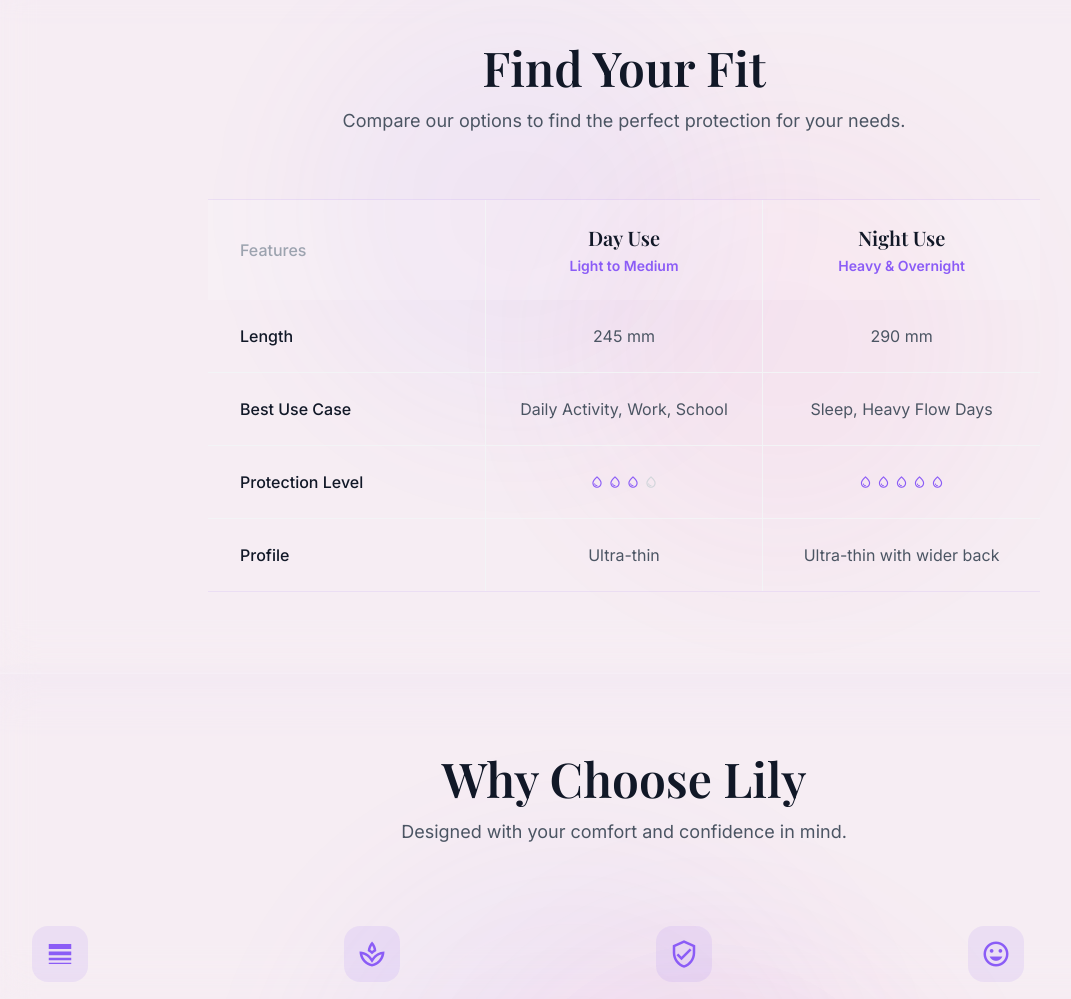
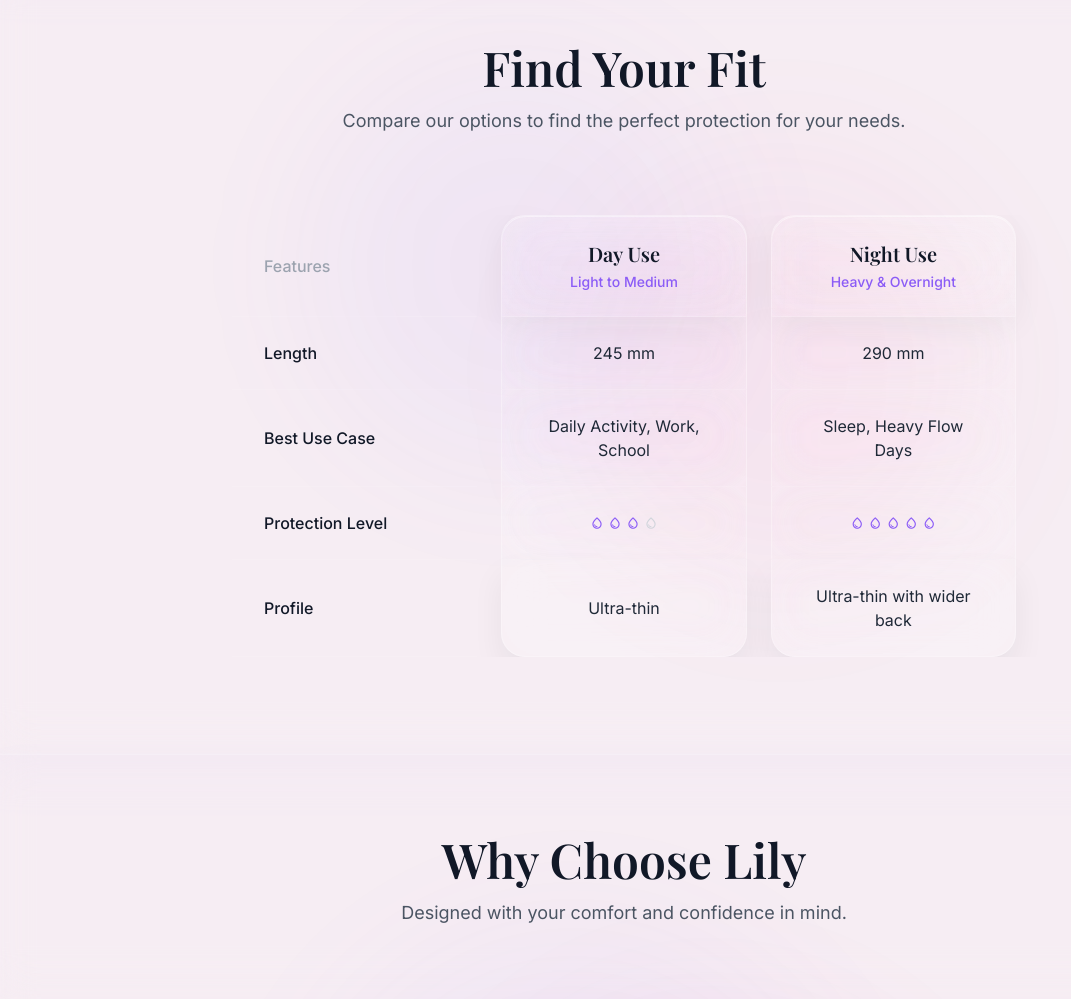
Before and after one commit to fazifathi23-sudo/lily-website-trial, a plain HTML site: page index.html in a window 1280 px wide. Shown: the part 5122-6121 px from the top of the page, without its empty margins (16-1087 px from the left). Drawn offline with nearby package versions, Linux system fonts and the light colour scheme; animation ran at ten frames a second; a web font is replaced by a local one.

Commit message:
style: style comparison table columns with premium frosted glass backing

```diff
--- a/index.html
+++ b/index.html
@@ -289,40 +289,40 @@
                 <h2 class="font-display text-4xl md:text-5xl font-semibold mb-4 text-gray-900 dark:text-white">Find Your Fit</h2>
                 <p class="text-gray-600 dark:text-gray-400 text-lg">Compare our options to find the perfect protection for your needs.</p>
             </div>
-            <div class="overflow-hidden border-t border-b border-primary/10">
+            <div class="py-4">
                 <div class="overflow-x-auto">
-                    <table class="w-full text-left border-collapse">
+                    <table class="w-full text-left border-separate border-spacing-x-3 md:border-spacing-x-6 border-spacing-y-0">
                         <thead>
-                            <tr class="bg-white/15 dark:bg-black/30">
-                                <th class="py-6 px-8 text-gray-400 dark:text-gray-500 font-medium w-1/3">Features</th>
-                                <th class="py-6 px-8 w-1/3 border-l border-gray-100 dark:border-gray-800">
+                            <tr>
+                                <th class="py-6 px-8 text-gray-400 dark:text-gray-500 font-medium w-1/3 border-b border-white/10 dark:border-white/5">Features</th>
+                                <th class="py-6 px-8 w-1/3 glass-column-header">
                                     <div class="flex flex-col items-center text-center">
                                         <span class="font-display text-xl text-gray-900 dark:text-white mb-1">Day Use</span>
-                                        <span class="text-sm text-primary">Light to Medium</span>
+                                        <span class="text-sm text-primary font-medium">Light to Medium</span>
                                     </div>
                                 </th>
-                                <th class="py-6 px-8 w-1/3 border-l border-gray-100 dark:border-gray-800">
+                                <th class="py-6 px-8 w-1/3 glass-column-header">
                                     <div class="flex flex-col items-center text-center">
                                         <span class="font-display text-xl text-gray-900 dark:text-white mb-1">Night Use</span>
-                                        <span class="text-sm text-primary">Heavy &amp; Overnight</span>
+                                        <span class="text-sm text-primary font-medium">Heavy &amp; Overnight</span>
                                     </div>
                                 </th>
                             </tr>
                         </thead>
-                        <tbody class="divide-y divide-gray-100 dark:divide-gray-800">
+                        <tbody>
                             <tr>
-                                <td class="py-6 px-8 text-gray-900 dark:text-white font-medium">Length</td>
-                                <td class="py-6 px-8 text-center text-gray-600 dark:text-gray-400 border-l border-gray-100 dark:border-gray-800">245 mm</td>
-                                <td class="py-6 px-8 text-center text-gray-600 dark:text-gray-400 border-l border-gray-100 dark:border-gray-800">290 mm</td>
+                                <td class="py-6 px-8 text-gray-900 dark:text-white font-medium border-b border-white/10 dark:border-white/5">Length</td>
+                                <td class="py-6 px-8 text-center text-gray-800 dark:text-gray-200 glass-column-cell">245 mm</td>
+                                <td class="py-6 px-8 text-center text-gray-800 dark:text-gray-200 glass-column-cell">290 mm</td>
                             </tr>
                             <tr>
-                                <td class="py-6 px-8 text-gray-900 dark:text-white font-medium">Best Use Case</td>
-                                <td class="py-6 px-8 text-center text-gray-600 dark:text-gray-400 border-l border-gray-100 dark:border-gray-800">Daily Activity, Work, School</td>
-                                <td class="py-6 px-8 text-center text-gray-600 dark:text-gray-400 border-l border-gray-100 dark:border-gray-800">Sleep, Heavy Flow Days</td>
+                                <td class="py-6 px-8 text-gray-900 dark:text-white font-medium border-b border-white/10 dark:border-white/5">Best Use Case</td>
+                                <td class="py-6 px-8 text-center text-gray-800 dark:text-gray-200 glass-column-cell">Daily Activity, Work, School</td>
+                                <td class="py-6 px-8 text-center text-gray-800 dark:text-gray-200 glass-column-cell">Sleep, Heavy Flow Days</td>
                             </tr>
                             <tr>
-                                <td class="py-6 px-8 text-gray-900 dark:text-white font-medium">Protection Level</td>
-                                <td class="py-6 px-8 text-center border-l border-gray-100 dark:border-gray-800">
+                                <td class="py-6 px-8 text-gray-900 dark:text-white font-medium border-b border-white/10 dark:border-white/5">Protection Level</td>
+                                <td class="py-6 px-8 text-center glass-column-cell">
                                     <div class="flex justify-center space-x-1 text-primary">
                                         <span class="material-icons-outlined text-sm">water_drop</span>
                                         <span class="material-icons-outlined text-sm">water_drop</span>
@@ -330,7 +330,7 @@
                                         <span class="material-icons-outlined text-sm text-gray-300 dark:text-gray-700">water_drop</span>
                                     </div>
                                 </td>
-                                <td class="py-6 px-8 text-center border-l border-gray-100 dark:border-gray-800">
+                                <td class="py-6 px-8 text-center glass-column-cell">
                                     <div class="flex justify-center space-x-1 text-primary">
                                         <span class="material-icons-outlined text-sm">water_drop</span>
                                         <span class="material-icons-outlined text-sm">water_drop</span>
@@ -341,9 +341,9 @@
                                 </td>
                             </tr>
                             <tr>
-                                <td class="py-6 px-8 text-gray-900 dark:text-white font-medium">Profile</td>
-                                <td class="py-6 px-8 text-center text-gray-600 dark:text-gray-400 border-l border-gray-100 dark:border-gray-800">Ultra-thin</td>
-                                <td class="py-6 px-8 text-center text-gray-600 dark:text-gray-400 border-l border-gray-100 dark:border-gray-800">Ultra-thin with wider back</td>
+                                <td class="py-6 px-8 text-gray-900 dark:text-white font-medium border-b border-white/10 dark:border-white/5">Profile</td>
+                                <td class="py-6 px-8 text-center text-gray-800 dark:text-gray-200 glass-column-footer">Ultra-thin</td>
+                                <td class="py-6 px-8 text-center text-gray-800 dark:text-gray-200 glass-column-footer">Ultra-thin with wider back</td>
                             </tr>
                         </tbody>
                     </table>
--- a/styles.css
+++ b/styles.css
@@ -738,3 +738,60 @@ body {
 .animation-delay-4000 {
     animation-delay: 4s;
 }
+
+/* Premium Glassmorphism Column Styles */
+.glass-column-header {
+    background: linear-gradient(to bottom, rgba(255, 255, 255, 0.16) 0%, rgba(255, 255, 255, 0.08) 100%) !important;
+    backdrop-filter: blur(24px) !important;
+    -webkit-backdrop-filter: blur(24px) !important;
+    border-top: 1px solid rgba(255, 255, 255, 0.35) !important;
+    border-left: 1px solid rgba(255, 255, 255, 0.25) !important;
+    border-right: 1px solid rgba(255, 255, 255, 0.25) !important;
+    border-bottom: 1px solid rgba(255, 255, 255, 0.1) !important;
+    border-radius: 24px 24px 0 0;
+    box-shadow: 0 8px 32px rgba(0, 0, 0, 0.05), inset 0 1px 0 rgba(255, 255, 255, 0.45);
+}
+
+.dark .glass-column-header {
+    background: linear-gradient(to bottom, rgba(255, 255, 255, 0.1) 0%, rgba(20, 20, 25, 0.55) 100%) !important;
+    border-top: 1px solid rgba(255, 255, 255, 0.15) !important;
+    border-left: 1px solid rgba(255, 255, 255, 0.1) !important;
+    border-right: 1px solid rgba(255, 255, 255, 0.1) !important;
+    border-bottom: 1px solid rgba(255, 255, 255, 0.05) !important;
+    box-shadow: 0 12px 40px rgba(0, 0, 0, 0.45), inset 0 1px 0 rgba(255, 255, 255, 0.15);
+}
+
+.glass-column-cell {
+    background: rgba(255, 255, 255, 0.14) !important; /* Slightly darker frosted tint behind text areas to improve legibility */
+    backdrop-filter: blur(24px) !important;
+    -webkit-backdrop-filter: blur(24px) !important;
+    border-left: 1px solid rgba(255, 255, 255, 0.25) !important;
+    border-right: 1px solid rgba(255, 255, 255, 0.25) !important;
+    border-bottom: 1px solid rgba(255, 255, 255, 0.1) !important;
+}
+
+.dark .glass-column-cell {
+    background: rgba(15, 15, 20, 0.6) !important; /* Slightly darker frosted tint behind text areas to improve legibility */
+    border-left: 1px solid rgba(255, 255, 255, 0.1) !important;
+    border-right: 1px solid rgba(255, 255, 255, 0.1) !important;
+    border-bottom: 1px solid rgba(255, 255, 255, 0.05) !important;
+}
+
+.glass-column-footer {
+    background: rgba(255, 255, 255, 0.14) !important; /* Slightly darker frosted tint behind text areas to improve legibility */
+    backdrop-filter: blur(24px) !important;
+    -webkit-backdrop-filter: blur(24px) !important;
+    border-left: 1px solid rgba(255, 255, 255, 0.25) !important;
+    border-right: 1px solid rgba(255, 255, 255, 0.25) !important;
+    border-bottom: 1px solid rgba(255, 255, 255, 0.25) !important;
+    border-radius: 0 0 24px 24px;
+    box-shadow: 0 16px 32px rgba(0, 0, 0, 0.06);
+}
+
+.dark .glass-column-footer {
+    background: rgba(15, 15, 20, 0.6) !important; /* Slightly darker frosted tint behind text areas to improve legibility */
+    border-left: 1px solid rgba(255, 255, 255, 0.1) !important;
+    border-right: 1px solid rgba(255, 255, 255, 0.1) !important;
+    border-bottom: 1px solid rgba(255, 255, 255, 0.1) !important;
+    box-shadow: 0 20px 45px rgba(0, 0, 0, 0.45);
+}
```
